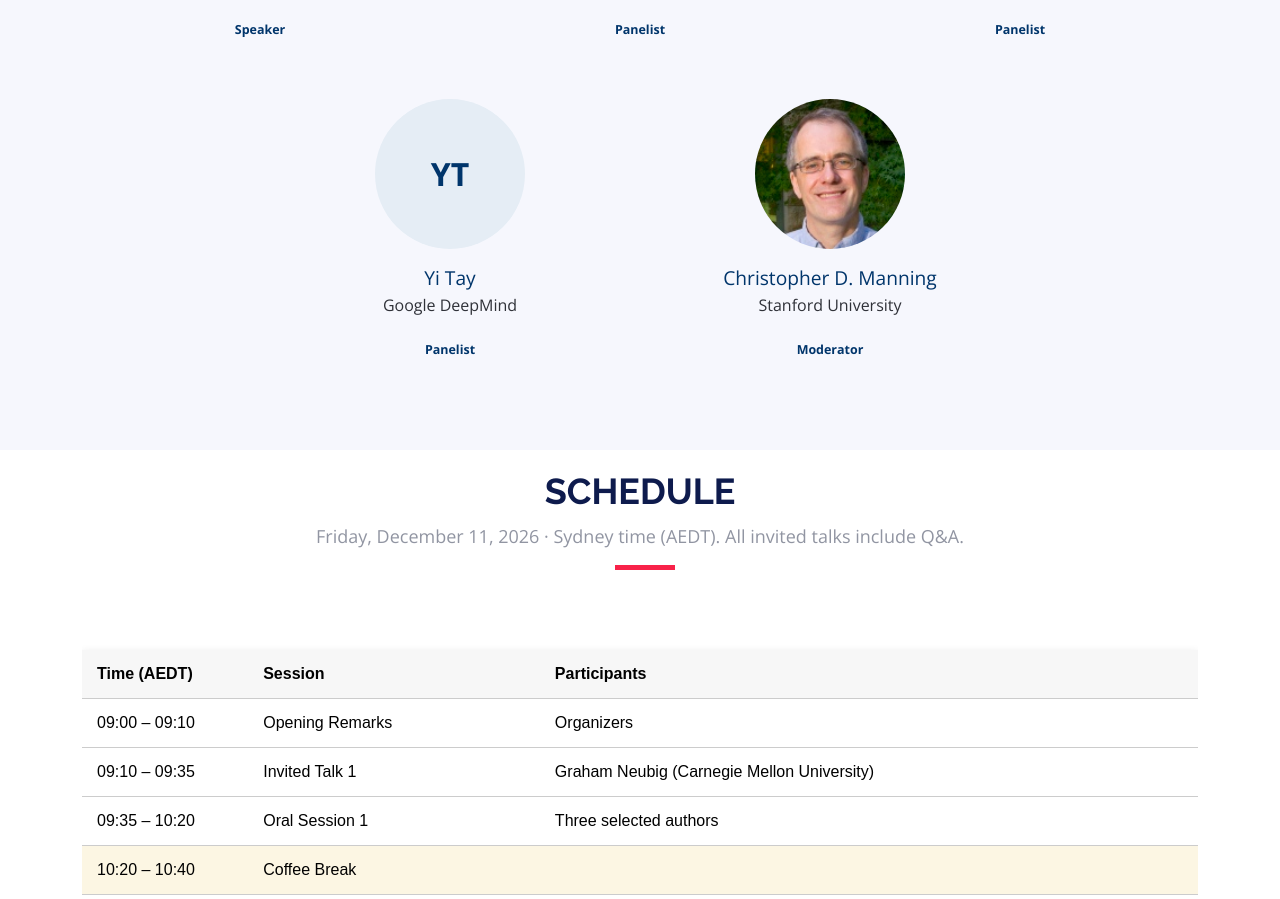
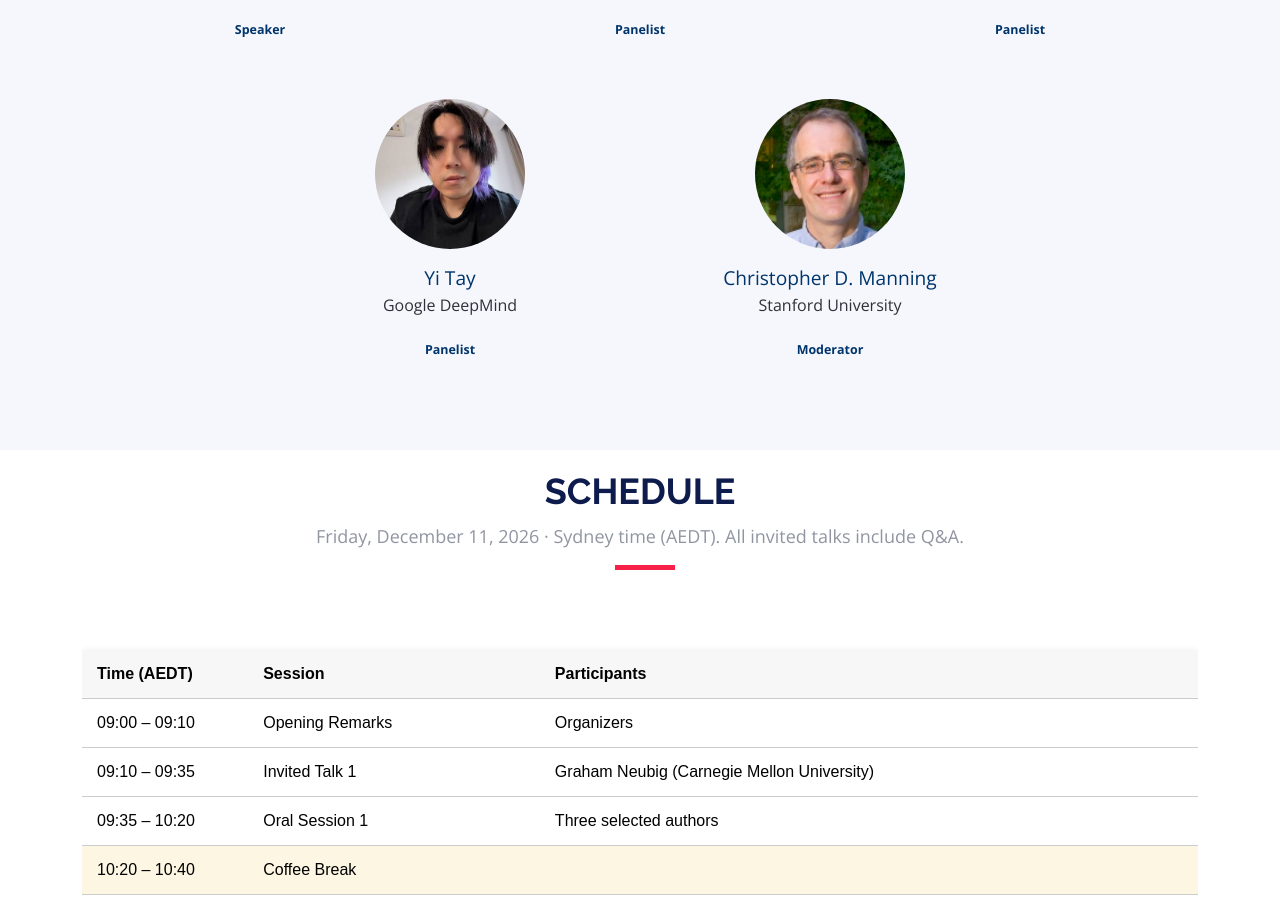
Before and after one commit to meta-agents-workshop/meta-agents-workshop.github.io, a plain HTML site: page index.html in a window 1280 px wide. Shown: the part 5932-6831 px from the top of the page. Drawn offline with nearby package versions, Linux system fonts and the light colour scheme.

Commit message:
Add Yi Tay’s workshop headshot

```diff
--- a/index.html
+++ b/index.html
@@ -367,7 +367,7 @@
           </div>
           <div class="col-md-4 col-sm-4 col-6">
             <div class="speaker" data-aos="fade-up" data-aos-delay="650" style="text-align: center;">
-              <span aria-hidden="true" style="display: inline-grid; place-items: center; width: 150px; max-width: 100%; aspect-ratio: 1; border-radius: 50%; margin-bottom: 15px; background: #e5edf5; color: #00356B; font-size: 2rem; font-weight: 600;">YT</span>
+              <img src="assets/img/speakers/yi_tay.jpg" alt="Yi Tay" class="img-fluid" style="object-position: center 42%;">
               <br><a href="https://www.yitay.net/" style="font-size: 1.2em; color: #00356B;">Yi Tay</a>
               <p>Google DeepMind</p>
               <p style="font-size: 0.78em; color: #00356B; font-weight: 600; margin-top: -6px;">Panelist</p>
```
Also changed, not shown: assets/img/speakers/yi_tay.jpg (added).
